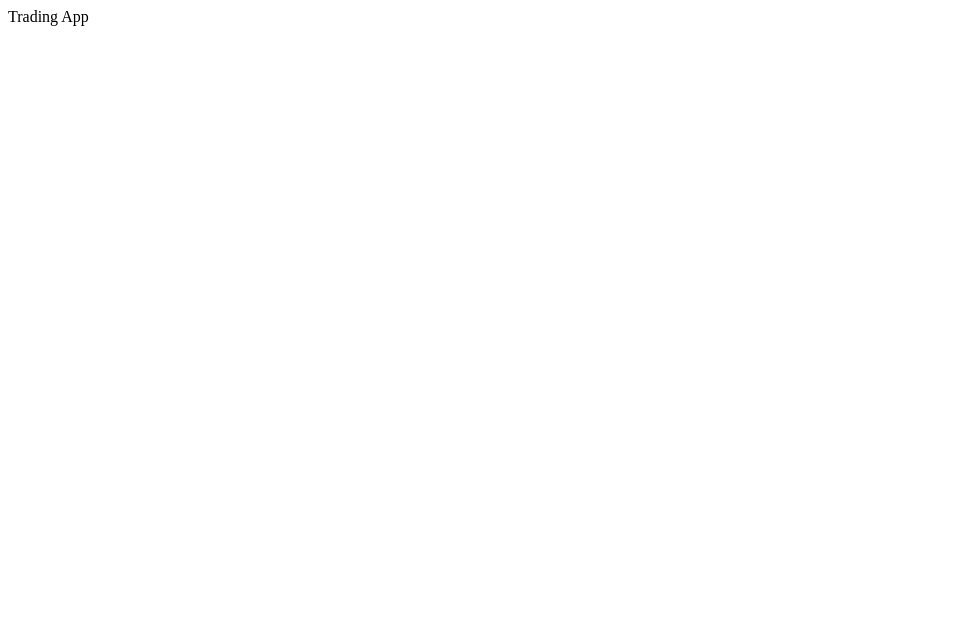
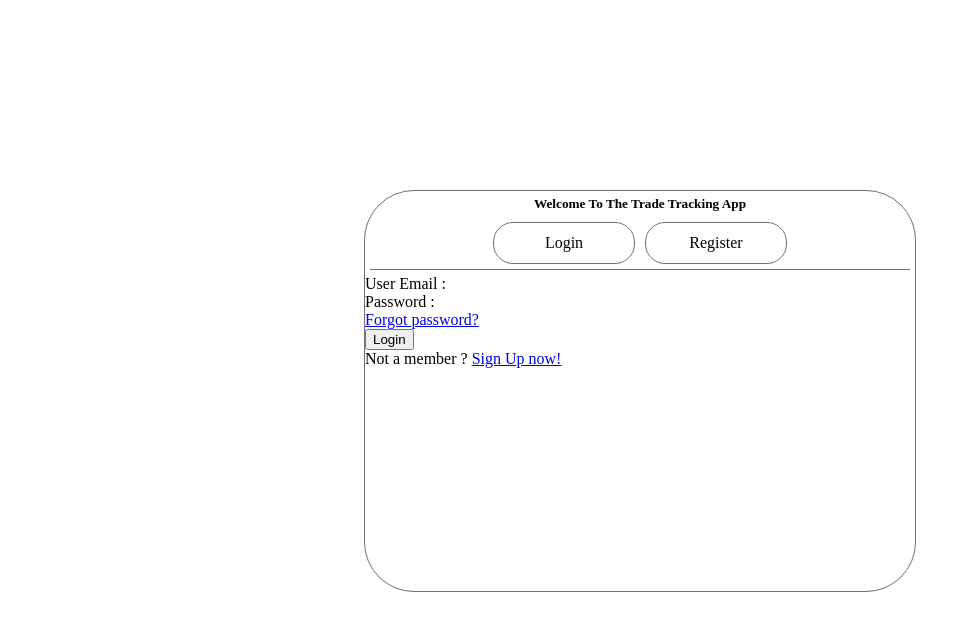
Before and after one commit to LiavCohen-a/TradeTrakingApp, a React (Create React App) app in the folder tradetrakingapp/: page / in a window 1280 px wide. Shown: the top 630 px of the page, without its empty margins (0-971 px from the left). Built offline with nearby package versions, Linux system fonts and the light colour scheme.

Commit message:
app architecture

```diff
--- a/tradetrakingapp/package.json
+++ b/tradetrakingapp/package.json
@@ -8,6 +8,7 @@
     "@testing-library/user-event": "^13.5.0",
     "react": "^18.2.0",
     "react-dom": "^18.2.0",
+    "react-router-dom": "^6.5.0",
     "react-scripts": "5.0.1",
     "web-vitals": "^2.1.4"
   },
--- a/tradetrakingapp/src/App.js
+++ b/tradetrakingapp/src/App.js
@@ -1,8 +1,12 @@
+import LoginRouterComp from './Pages/LoginRouter/LoginRouterComp';
+import FooterInfoComp from './Components/SharedComponents/FooterInfoComp';
+import './Css/Shared.css'
+
 
 function App() {
   return (
-    <div className="App">
-        Trading App
+    <div className="RouterPagesContainer">
+        <LoginRouterComp />
     </div>
   );
 }
--- /dev/null
+++ b/tradetrakingapp/src/Components/LoginRegisterComps/ForgotPasswordComp.js
@@ -0,0 +1,10 @@
+import {Link} from 'react-router-dom';
+function ForgotPasswordComp() {
+    return (
+      <div>
+        <Link to={"/ForgotPassword"}>Forgot password?</Link>
+      </div>
+    );
+  }
+
+export default ForgotPasswordComp;
--- /dev/null
+++ b/tradetrakingapp/src/Components/LoginRegisterComps/SignUpComp.js
@@ -0,0 +1,11 @@
+
+import {Link} from 'react-router-dom';
+function SignUpComp() {
+    return (
+      <div>
+        Not a member ? <Link to={"/SignUp"}>Sign Up now!</Link>
+      </div>
+    );
+  }
+
+export default SignUpComp;
--- /dev/null
+++ b/tradetrakingapp/src/Components/SharedComponents/FooterInfoComp.js
@@ -0,0 +1,11 @@
+
+
+function FooterInfoComp() {
+    return (
+      <div>
+          Welcome to FooterInfoComp
+      </div>
+    );
+  }
+
+  export default FooterInfoComp;
--- /dev/null
+++ b/tradetrakingapp/src/Css/Shared.css
@@ -0,0 +1,41 @@
+.RouterInput{
+    border: 1px solid #707070;
+    color: black;
+    text-decoration: none;
+    border-radius: 20px;
+    display: block;
+    width: 140px;
+    height: 40px;
+    display: flex;
+    justify-content: center;
+    text-align:center;
+    align-items: center;
+    margin: 5px;
+}
+.RouterLinkContainer{
+    display: flex;
+    align-items: center;
+    justify-content: center;
+    margin: 5px;
+    border-bottom:1px solid #707070;
+}
+.LoginRouterComp{
+    width: 100%;
+    height: 100%;
+}
+h5{
+    margin-bottom: 5px;
+    text-align: center;
+    margin : 5px;
+}
+.RouterPagesContainer{
+    border: 1px solid #707070;
+    border-radius: 50px;
+    width: 550px;
+    height: 400px;
+    display: flex;
+    justify-content: center;
+    align-items: center;
+    margin: auto;
+    margin-top: 15%;
+}
--- /dev/null
+++ b/tradetrakingapp/src/Pages/LoginRouter/LoginRouterComp.js
@@ -0,0 +1,29 @@
+import {Routes,Route,Link} from 'react-router-dom';
+
+import LoginPage from './Pages/LoginPage';
+import RegisterPage from './Pages/RegisterPage';
+import ForgotPasswordPage from './Pages/ForgotPasswordPage';
+import SignUpPage from './Pages/SignUpPage';
+import '../../Css/Shared.css'
+
+function LoginRouterComp() {
+    return (
+      <div  className='LoginRouterComp' >
+        <h5 style={{textAlign : 'center'}}>Welcome To The Trade Tracking App</h5>
+        <div className='RouterLinkContainer'>
+        <Link className='RouterInput' to={'/'}>Login</Link>
+        <Link className='RouterInput' to={'/Register'}>Register</Link>
+        </div>
+        <Routes>
+            <Route path='/' element={<LoginPage/>} />
+            <Route path='/Register' element={<RegisterPage/>} />
+            <Route path='/ForgotPassword' element={<ForgotPasswordPage/>} />
+            <Route path='/SignUp' element={<SignUpPage/>} />
+        </Routes>
+
+
+      </div>
+    );
+  }
+
+  export default LoginRouterComp;
--- /dev/null
+++ b/tradetrakingapp/src/Pages/LoginRouter/Pages/ForgotPasswordPage.js
@@ -0,0 +1,11 @@
+
+
+function ForgotPasswordPage() {
+    return (
+      <div className="App">
+          Welcome to ForgotPasswordPage
+      </div>
+    );
+  }
+
+  export default ForgotPasswordPage;
--- /dev/null
+++ b/tradetrakingapp/src/Pages/LoginRouter/Pages/LoginPage.js
@@ -0,0 +1,15 @@
+import ForgotPasswordComp from "../../../Components/LoginRegisterComps/ForgotPasswordComp";
+import SignUpComp from "../../../Components/LoginRegisterComps/SignUpComp";
+function LoginPage() {
+    return (
+      <div className="App">
+        User Email : <br/>
+        Password :
+        <ForgotPasswordComp />
+        <input type="submit" value={'Login'} /><br/>
+        <SignUpComp/>
+      </div>
+    );
+  }
+
+export default LoginPage;
--- /dev/null
+++ b/tradetrakingapp/src/Pages/LoginRouter/Pages/RegisterPage.js
@@ -0,0 +1,11 @@
+
+
+function RegisterPage() {
+  return (
+    <div className="App">
+        Welcome to Register
+    </div>
+  );
+}
+
+export default RegisterPage;
--- /dev/null
+++ b/tradetrakingapp/src/Pages/LoginRouter/Pages/SignUpPage.js
@@ -0,0 +1,11 @@
+
+
+function SignUpPage() {
+  return (
+    <div className="App">
+        Welcome to SignUpPage
+    </div>
+  );
+}
+
+export default SignUpPage;
--- a/tradetrakingapp/src/index.js
+++ b/tradetrakingapp/src/index.js
@@ -1,6 +1,11 @@
 import React from "react";
 import ReactDOM from "react-dom/client";
 import App from "./App";
+import {BrowserRouter} from 'react-router-dom'
 
 const root = ReactDOM.createRoot(document.getElementById("root"));
-root.render(<App />);
+root.render(
+    <BrowserRouter>
+        <App />
+    </BrowserRouter>
+);
```
Also changed, not shown: 1 other file (tests, documents, lock files or other folders).
